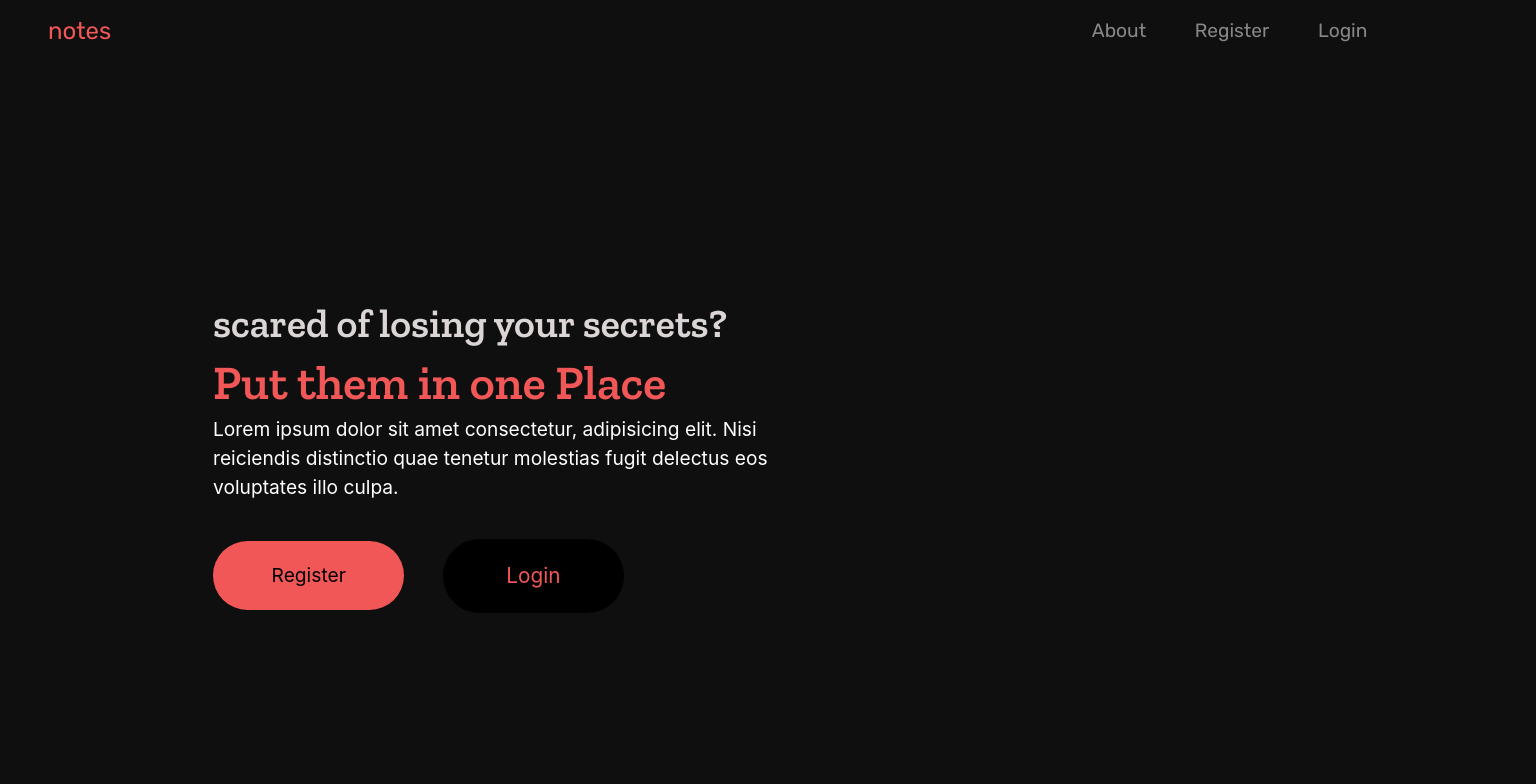
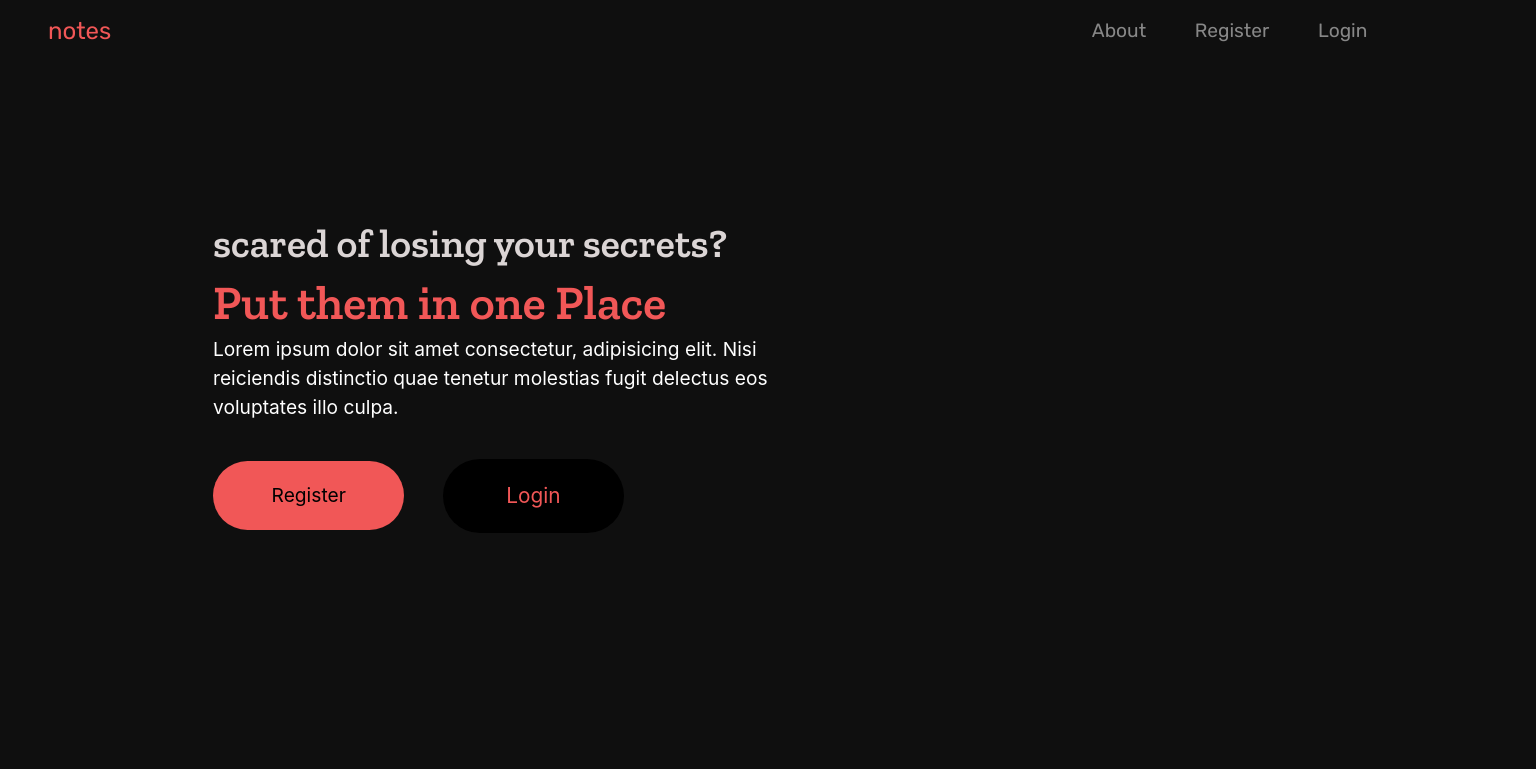
Before and after one commit to Joshua-Ogbonna/iThink, a Vue app: page / in a window 1536 px wide. Shown: the top 784 px of the page. Built offline with nearby package versions, Linux system fonts and the light colour scheme; no server answers.

Commit message:
Home height

```diff
--- a/src/views/Home.vue
+++ b/src/views/Home.vue
@@ -28,11 +28,11 @@ export default {
 </script>
 
 <style lang="css" scoped>
-  .main {
+  /* .main {
     background-color:  rgb(15, 15, 15);
     height: 91.3vh;
     width: 100%;
-  }
+  } */
   .first_row {
     margin: 10em 0;
     line-height: 2.7em;
@@ -151,4 +151,17 @@ export default {
       font-size: 0.8rem;
     }
   }
+
+  /* Media query laptop and above */
+  @media screen and (min-width: 1366px) {
+    .main {
+      background-color:  rgb(15, 15, 15);
+      height: 707px;
+      width: 100%;
+    }
+    .first_row {
+        margin: 10rem 0;
+        line-height: 2.7em;
+    }
+  }
 </style>
```
